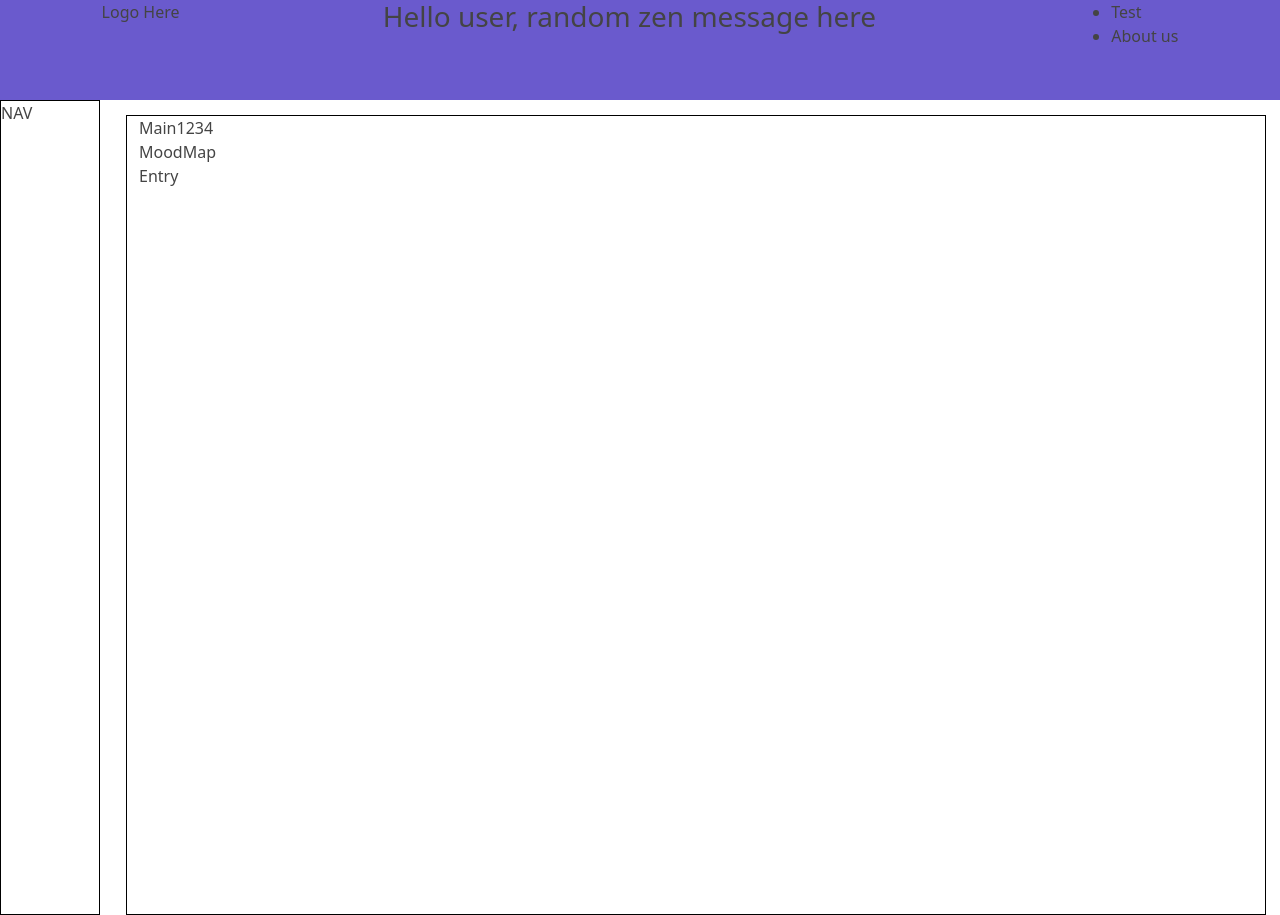
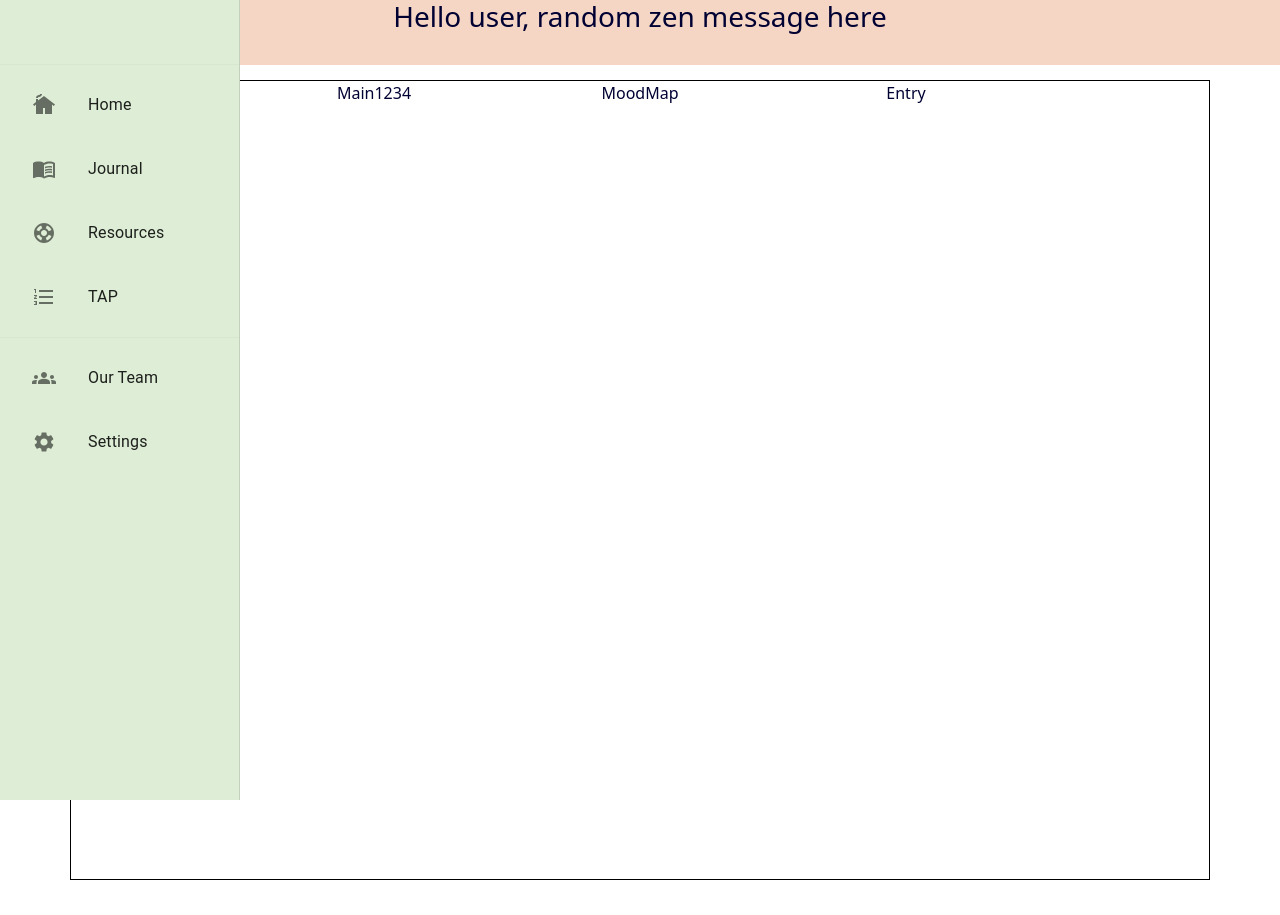
Before and after one commit to Sergoto/front-end-newriders, a React (Create React App) app: page / in a window 1280 px wide. After the commit the page ends 880 px from the top, so only its background shows below. Built offline with nearby package versions, Linux system fonts and the light colour scheme.

Commit message:
front end nav in effect

```diff
--- a/package.json
+++ b/package.json
@@ -3,6 +3,10 @@
   "version": "0.1.0",
   "private": true,
   "dependencies": {
+    "@emotion/react": "^11.9.0",
+    "@emotion/styled": "^11.8.1",
+    "@mui/icons-material": "^5.8.0",
+    "@mui/material": "^5.8.1",
     "@testing-library/jest-dom": "^5.16.4",
     "@testing-library/react": "^13.2.0",
     "@testing-library/user-event": "^13.5.0",
--- a/src/App.css
+++ b/src/App.css
@@ -1,26 +1,27 @@
 .App {
   text-align: center;
+  display: flex;
+  flex-direction: column;
+  min-height: 100vh;
+  color: #000133;
 }
 
-.Sidenav {
-  border: 1px solid black;
-  min-width: 100px;
-  max-width: 100px;
-
-  height: 100%;
-
+.topBar {
+  position: sticky;
+  top: 0;
+  width: 100%;
+  display: flex;
+  justify-content: space-around;
+  min-height: 65px;
+  background-color: #F5D6C4
 }
 
-.navBar {
-  display: flex
-}
-
-main {
-  display: flex;
-  justify-content: space-between;
-  flex-wrap: wrap;
-  gap: 12px;
-
+.container {
+  display: grid;
+  justify-content: center;
+  grid-template-columns: repeat(auto-fit, minmax(250px, max-content));
+  grid-gap: 16px;
+  flex-direction: column;
 }
 
 .mainComp {
@@ -32,49 +33,3 @@ main {
 
 
 }
-
-.App-logo {
-  height: 40vmin;
-  pointer-events: none;
-}
-
-@media (prefers-reduced-motion: no-preference) {
-  .App-logo {
-    animation: App-logo-spin infinite 20s linear;
-  }
-}
-
-.App-header {
-  background-color: #282c34;
-  min-height: 100vh;
-  display: flex;
-  flex-direction: column;
-  align-items: center;
-  justify-content: center;
-  font-size: calc(10px + 2vmin);
-  color: white;
-}
-
-.App-link {
-  color: #61dafb;
-}
-
-@keyframes App-logo-spin {
-  from {
-    transform: rotate(0deg);
-  }
-
-  to {
-    transform: rotate(360deg);
-  }
-}
-
-.topBar {
-  position: sticky;
-  top: 0;
-  width: 100%;
-  display: flex;
-  justify-content: space-around;
-  min-height: 100px;
-  background-color: slateblue;
-}
--- a/src/App.js
+++ b/src/App.js
@@ -7,25 +7,23 @@ import TopBar from "./components/TopBar"
 import Main from './components/Main';
 import MoodMap from './components/MoodMap';
 import Entry from './components/Entry';
-
+import Navbar from './components/Navbar';
+import Button from '@mui/material/Button';
 
 function App() {
   return (
-    <div>
-
-      <header>
-        <TopBar />
-      </header>
-
-      <main >
-        <Nav />
-
+    <div className="App">
+      <div className="header">
+        <header>
+          <TopBar />
+        </header>
+      </div>
+      <Navbar />
+      <main>
         <Main />
-
       </main>
-
     </div>
   );
 }
 
-export default App;
+export default App
--- /dev/null
+++ b/src/components/Consts/NavbarItems.js
@@ -0,0 +1,48 @@
+import SettingsIcon from "@mui/icons-material/Settings";
+import CottageIcon from "@mui/icons-material/Cottage";
+import MenuBookIcon from "@mui/icons-material/MenuBook";
+import SupportIcon from "@mui/icons-material/Support";
+import FormatListNumberedIcon from "@mui/icons-material/FormatListNumbered";
+import GroupsIcon from "@mui/icons-material/Groups";
+
+export const mainNavBarItems = [
+  {
+    id: 0,
+    icon: <CottageIcon />,
+    label: "Home",
+    route: "home",
+  },
+  {
+    id: 1,
+    icon: <MenuBookIcon />,
+    label: "Journal",
+    route: "journal",
+  },
+  {
+    id: 2,
+    icon: <SupportIcon />,
+    label: "Resources",
+    route: "resources",
+  },
+  {
+    id: 3,
+    icon: <FormatListNumberedIcon />,
+    label: "TAP",
+    route: "TAP",
+  },
+];
+
+export const bottomNavBarItems = [
+  {
+    id: 4,
+    icon: <GroupsIcon />,
+    label: "Our Team",
+    route: "our-team",
+  },
+  {
+    id: 5,
+    icon: <SettingsIcon />,
+    label: "Settings",
+    route: "settings",
+  },
+];
--- /dev/null
+++ b/src/components/Navbar.js
@@ -0,0 +1,58 @@
+import * as React from "react";
+import Drawer from "@mui/material/Drawer";
+import Toolbar from "@mui/material/Toolbar";
+import List from "@mui/material/List";
+import Divider from "@mui/material/Divider";
+import ListItem from "@mui/material/ListItem";
+import ListItemButton from "@mui/material/ListItemButton";
+import ListItemIcon from "@mui/material/ListItemIcon";
+import ListItemText from "@mui/material/ListItemText";
+import { mainNavBarItems } from "./Consts/NavbarItems";
+import { bottomNavBarItems } from "./Consts/NavbarItems";
+import { useParams, useNavigate } from "react-router-dom";
+
+function Navbar() {
+  const drawerWidth = 240;
+  const navigate = useNavigate();
+  return (
+    <Drawer
+      sx={{
+        width: drawerWidth,
+        flexShrink: 1,
+        "& .MuiDrawer-paper": {
+          width: drawerWidth,
+          boxSizing: "border-box",
+          backgroundColor: "#DEEDD5",
+        },
+      }}
+      variant="permanent"
+      anchor="left"
+    >
+      <Toolbar />
+      <Divider />
+      <List>
+        {mainNavBarItems.map((text, index) => (
+          <ListItem key={text.id}>
+            <ListItemButton>
+              <ListItemIcon>{text.icon}</ListItemIcon>
+              <ListItemText primary={text.label} />
+            </ListItemButton>
+          </ListItem>
+        ))}
+      </List>
+      <Divider />
+      <List>
+        {bottomNavBarItems.map((text, index) => (
+          <ListItem key={text.id}>
+            <ListItemButton>
+              <ListItemIcon>{text.icon}</ListItemIcon>
+              <ListItemText primary={text.label} />
+            </ListItemButton>
+          </ListItem>
+        ))}
+      </List>
+    </Drawer>
+  );
+}
+
+export default Navbar;
--- a/src/components/TopBar.js
+++ b/src/components/TopBar.js
@@ -3,12 +3,7 @@ import React from "react";
 function TopBar(){
     return (
         <div className="topBar">
-            <p>Logo Here</p>
             <h3>Hello user, random zen message here</h3>
-            <ul>
-                <li>Test</li>
-                <li>About us</li>
-            </ul>
         </div>
       )
 }
```
Also changed, not shown: 1 other file (tests, documents, lock files or other folders).
